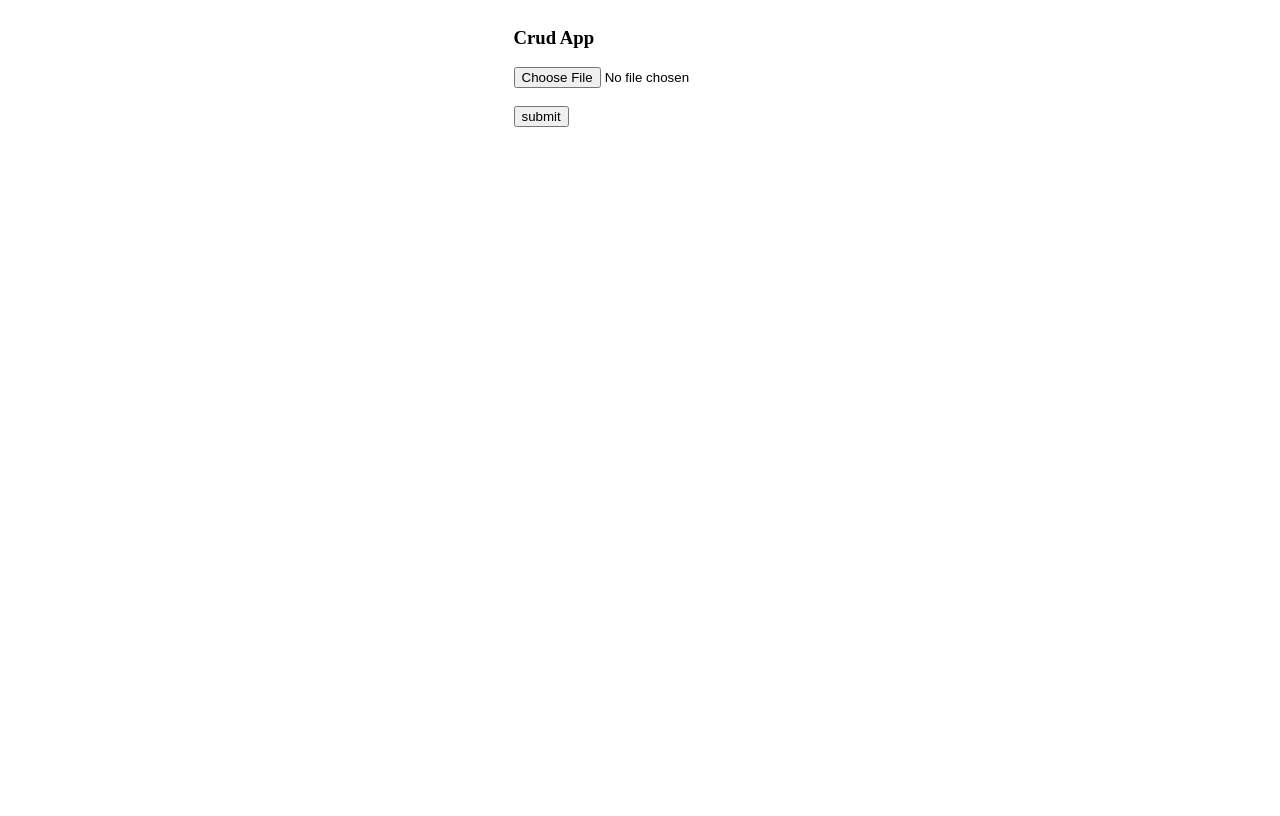
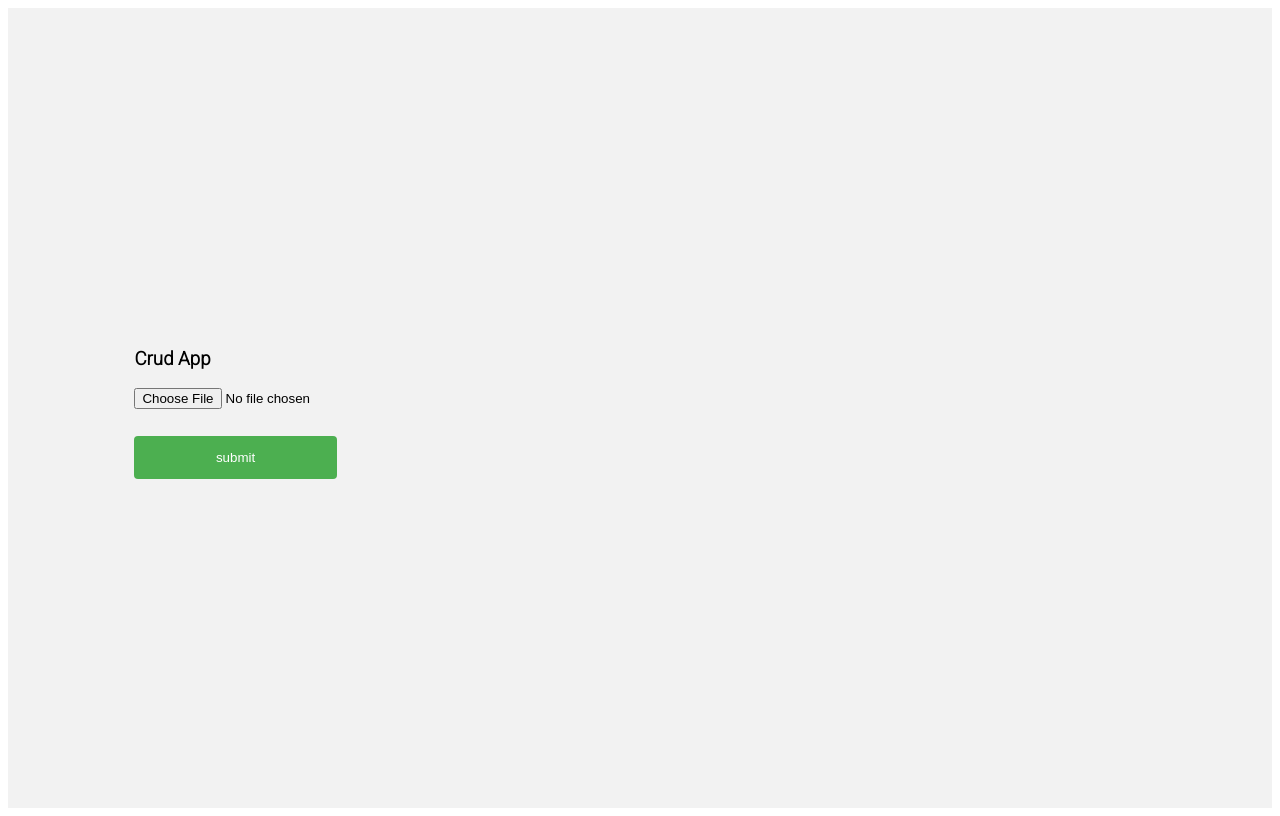
Before and after one commit to dyofficial/csvreader, a React (Create React App) app: page / in a window 1280 px wide. Built offline with nearby package versions, Linux system fonts and the light colour scheme.

Commit message:
Added styling changes

```diff
--- a/package.json
+++ b/package.json
@@ -8,6 +8,7 @@
     "@testing-library/user-event": "^13.5.0",
     "react": "^18.1.0",
     "react-dom": "^18.1.0",
+    "react-icons": "^4.3.1",
     "react-scripts": "5.0.1",
     "web-vitals": "^2.1.4"
   },
--- a/src/components/CsvReader.js
+++ b/src/components/CsvReader.js
@@ -1,4 +1,6 @@
 import React, { useState } from "react";
+import { FiTrash2 } from "react-icons/fi";
+import { BsPencilSquare } from "react-icons/bs";
 import "../style.css";
 
 const CsvReader = () => {
@@ -63,6 +65,7 @@ const CsvReader = () => {
     );
 
     setCsvArray(newcsvarray);
+    setEdit(false);
   };
 
   const handleEditField = (e) => {
@@ -70,9 +73,10 @@ const CsvReader = () => {
   };
 
   return (
-    <div>
+    <div className="content">
+      <h3>Crud App</h3>
       {edit ? (
-        <div>
+        <div className="edit">
           <input
             type="text"
             placeholder="First Name"
@@ -101,14 +105,13 @@ const CsvReader = () => {
             value={editField.sex}
             name="sex"
           />
-          <button type="button" onClick={handleSubmit}>
+          <button type="button" onClick={handleSubmit} className="edit-submit">
             submit
           </button>
         </div>
       ) : null}
 
       <form id="csv-form">
-        <h3>Crud App</h3>
         <input
           type="file"
           accept=".csv"
@@ -148,26 +151,19 @@ const CsvReader = () => {
                     <td>{item.lastName}</td>
                     <td>{item.age}</td>
                     <td>{item.sex}</td>
-
                     {item.firstName === undefined ? null : (
-                      <>
-                        <td>
-                          <button
-                            type="button"
-                            onClick={() => handleDelete(item.id)}
-                          >
-                            Delete
-                          </button>
-                        </td>
-                        <td>
-                          <button
-                            type="button"
-                            onClick={(e) => handleEdit(item.id)}
-                          >
-                            Edit
-                          </button>
-                        </td>
-                      </>
+                      <td>
+                        <FiTrash2
+                          onClick={() => handleDelete(item.id)}
+                          style={{ cursor: "pointer", marginRight: "10px" }}
+                          color="red"
+                        />
+                        <BsPencilSquare
+                          onClick={(e) => handleEdit(item.id)}
+                          style={{ cursor: "pointer" }}
+                          color="green"
+                        />
+                      </td>
                     )}
                   </tr>
                 ))}
--- a/src/style.css
+++ b/src/style.css
@@ -1,11 +1,13 @@
-/* * {
-  background-color: rgb(209, 205, 205);
-} */
+@import url("https://fonts.googleapis.com/css2?family=Roboto:wght@300&display=swap");
 .App {
   display: flex;
   justify-content: center;
   align-items: center;
+  font-family: "Roboto", sans-serif;
+  background-color: #f2f2f2;
+  min-height: 100vh;
 }
+
 table {
   border-collapse: collapse;
   width: 100%;
@@ -19,5 +21,54 @@ td {
 }
 
 tr:hover {
-  background-color: red;
+  background-color: rgb(226, 221, 221);
 }
+
+tr:last-child {
+  display: none;
+}
+
+.edit {
+  margin-bottom: 20px;
+}
+input[type="text"],
+input[type="number"] {
+  width: 100%;
+  padding: 12px 20px;
+  margin: 8px 0;
+  display: inline-block;
+  border: 1px solid #ccc;
+  border-radius: 4px;
+  box-sizing: border-box;
+}
+.edit-submit {
+  width: 20%;
+  background-color: #4caf50;
+  color: white;
+  padding: 14px 20px;
+  margin: 8px 0;
+  border: none;
+  border-radius: 4px;
+  cursor: pointer;
+}
+button {
+  width: 20%;
+  background-color: #4caf50;
+  color: white;
+  padding: 14px 20px;
+  margin: 8px 0;
+  border: none;
+  border-radius: 4px;
+  cursor: pointer;
+}
+
+input[type="submit"]:hover {
+  background-color: #45a049;
+}
+
+.content {
+  border-radius: 5px;
+  /* background-color: #f2f2f2; */
+  padding: 20px;
+  width: 80%;
+}
```
Also changed, not shown: 1 other file (tests, documents, lock files or other folders).
